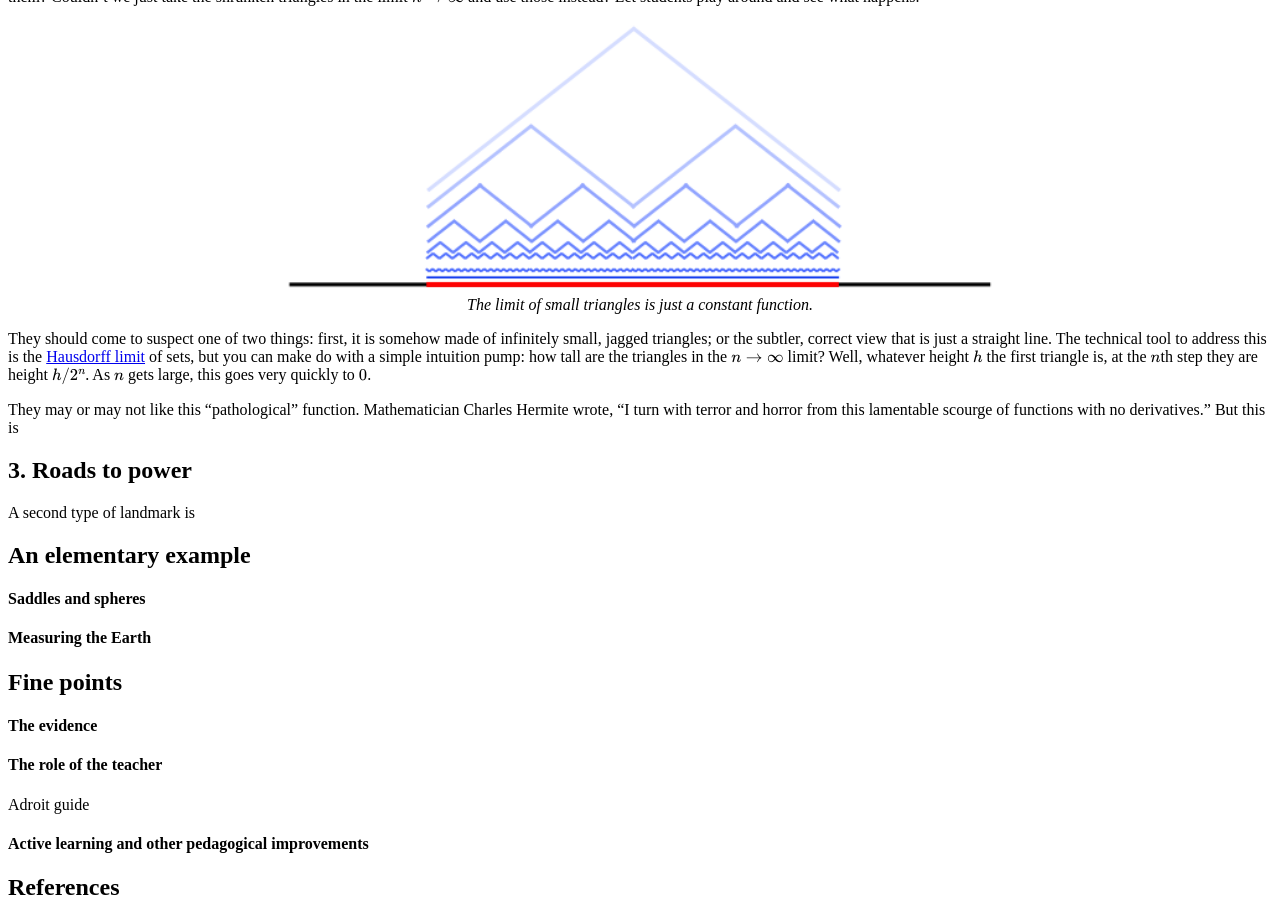
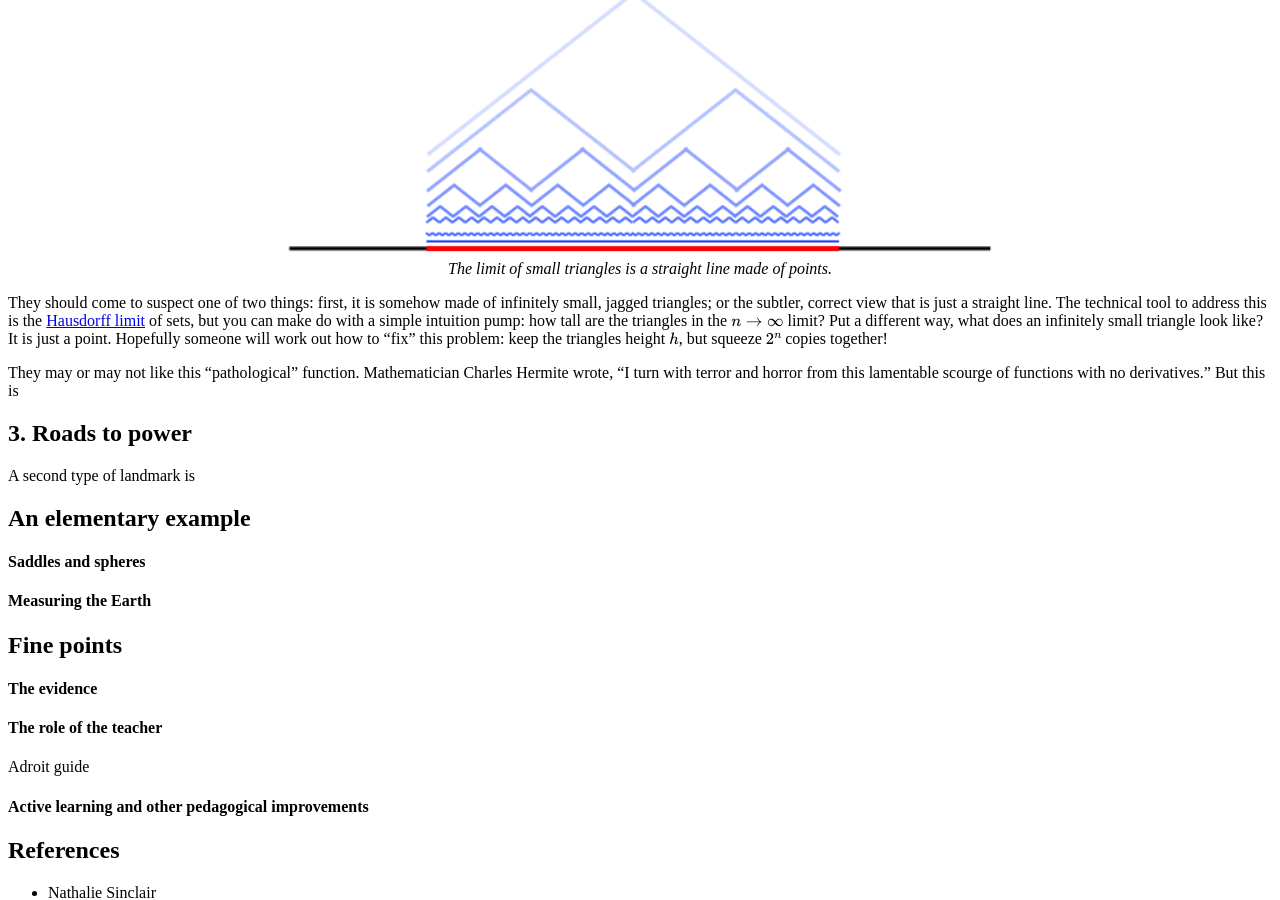
Before and after one commit to hapax/hapax.github.io, a Jekyll site: the page built from assets/teaching.md, in a window 1280 px wide and 900 px high, scrolled down 10679 px. Built offline with Jekyll 4.4.1, drawn with Linux system fonts in a browser that asks for light colours; our own code applies the rules of GitHub Pages for plain Markdown files; formulas are drawn with MathJax 3; a script that is not in the unit is left out; some of the changed text lies outside the part shown.

Commit message:
Update teaching.md

```diff
--- a/assets/teaching.md
+++ b/assets/teaching.md
@@ -514,8 +512,8 @@
 <figure>
     <div style="text-align:center"><img src ="/images/posts/mvt10.png"
     width="60%" />
-		    <figcaption><i>The limit of small triangles is just a
-    constant function.</i></figcaption>
+		    <figcaption><i>The limit of small triangles is a straight
+    line made of points.</i></figcaption>
 	</div>
 	</figure>
 
@@ -525,9 +523,10 @@
 [Hausdorff limit](https://en.wikipedia.org/wiki/Hausdorff_distance) of
 sets, but you can make do with a simple intuition pump: how tall are
 the triangles in the $n\to\infty$ limit?
-Well, whatever height $h$ the first triangle is, at the $n$th step
-they are height $h/2^n$.
-As $n$ gets large, this goes very quickly to $0$.
+Put a different way, what does an infinitely small triangle look like?
+It is just a point.
+Hopefully someone will work out how to "fix" this problem: keep the
+triangles height $h$, but squeeze $2^n$ copies together!
 
 They may or may not like this "pathological" function.
 Mathematician Charles Hermite wrote, “I turn with terror and horror from this
@@ -1092,4 +1091,12 @@
 
 #### 2.3. Adding natural numbers <a id="sec-2-3" name="sec-2-3"></a>
 
-#### 2.4. Arithmetic-geometric inequality <a id="sec-2-4" name="sec-2-4"></a>
+#### 2.4. Arithmetic-geometric inequality <a id="sec-2-4"
+name="sec-2-4"></a>
+
+   3. <a href="#sec-2-3">Adding natural numbers</a>
+   4. <a href="#sec-2-4">Arithmetic-geometric inequality</a>
+
+Well, whatever height $h$ the first triangle is, at the $n$th step
+they are height $h/2^n$.
+As $n$ gets large, this goes very quickly to $0$.
```
Also changed, not shown: other parts of assets/teaching.md (+0 -2 lines).
